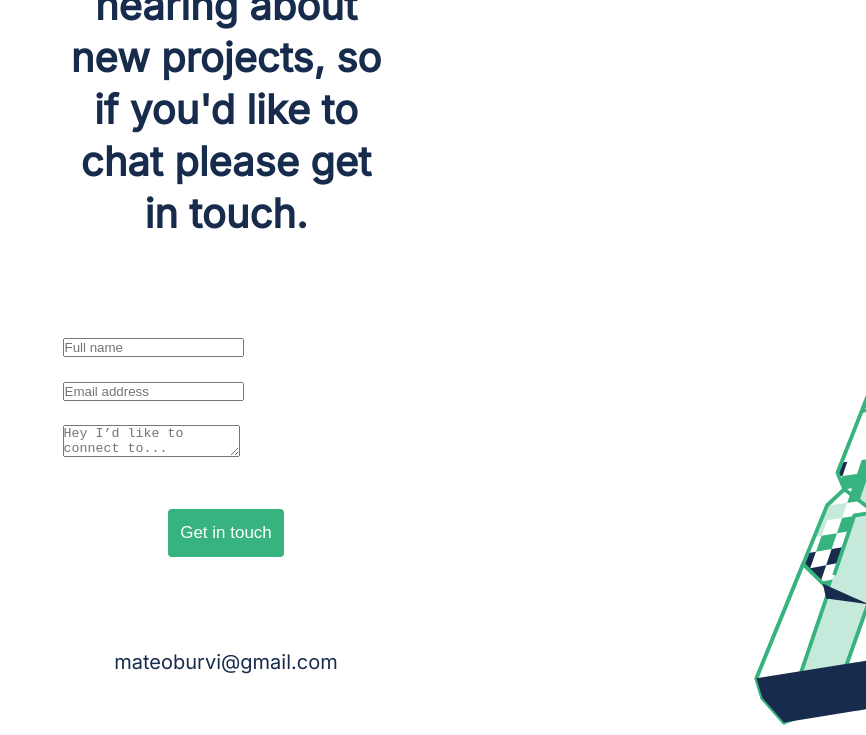
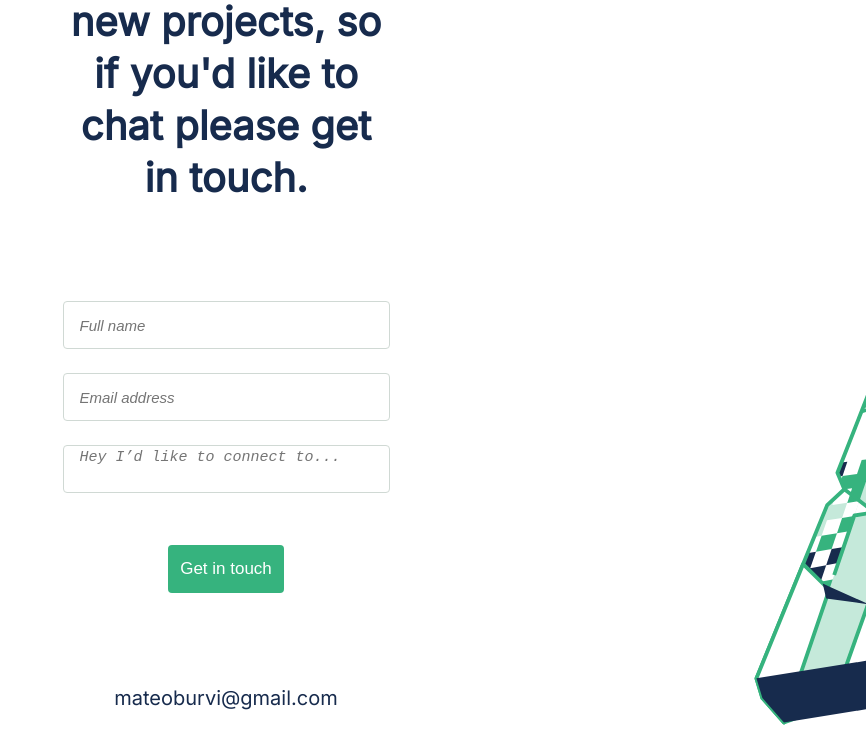
Before and after one commit to mateoburvi/Portfolio, a website: page index.html in a window 1280 px wide. Shown: the part 4552-5287 px from the top of the page, without its empty margins (414-1280 px from the left). Drawn offline with Linux system fonts and the light colour scheme.

Commit message:
Add styles for form section

```diff
--- a/style.css
+++ b/style.css
@@ -494,7 +494,21 @@ button[type="submit"] {
   cursor: pointer;
 }
 
-/* Pegar el numero 2 aqui  */
+input[type="text"],
+input[type="email"],
+textarea {
+  width: 100%;
+  height: 48px;
+  padding-left: 16px;
+  font-style: italic;
+  font-weight: 400;
+  font-size: 15px;
+  line-height: 24px;
+  border-radius: 4px;
+  border: 1px solid #d0d9d4;
+  resize: none;
+}
+
 
 
 /* Pegar el numero 3 aqui  */
```
